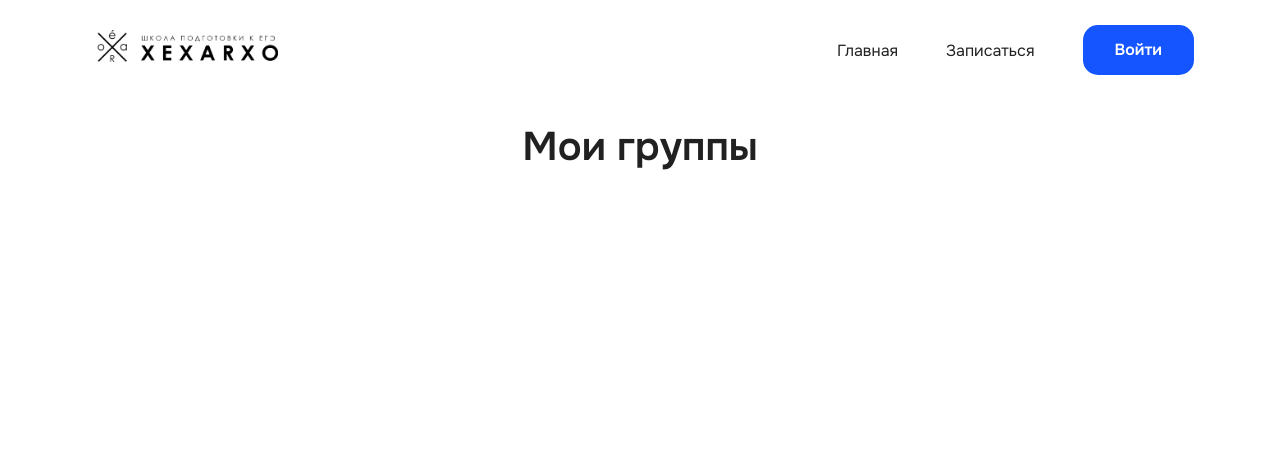
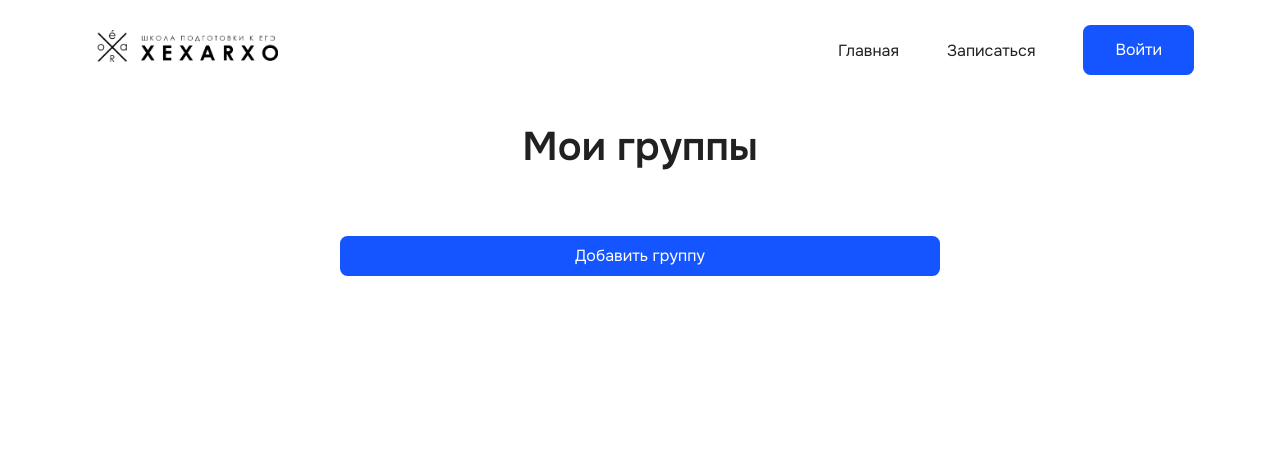
Before and after one commit to Dikiliev/teachers, a Python web app: template templates/manage_groups.html in a window 1280 px wide. Shown: the top 475 px of the page. Run offline with Jinja, Linux system fonts and the light colour scheme; the template is opened without the code that fills it, so the values that code supplies are empty.

Commit message:
for deploy fixes

```diff
--- a/main/static/css/manage_groups.css
+++ b/main/static/css/manage_groups.css
@@ -5,7 +5,7 @@ h2{
 }
 
 .add-group{
-
+    max-width: 600px;
 }
 
 .form .button{
@@ -60,7 +60,7 @@ h2{
     width: 100%;
 }
 
-.group .button{
+.group .button, .button{
     width: 100%;
     font-size: 1rem;
     font-weight: 400;
@@ -68,6 +68,7 @@ h2{
     padding: 0.7rem 2rem;
     border-radius: var(--small-border-radius);
 }
+
 
 .group-fields{
     display: flex;
--- a/main/static/js/manage_groups.js
+++ b/main/static/js/manage_groups.js
@@ -26,7 +26,7 @@ function refreshData(){
 
     container.innerHTML +=
         `<div class="group-fields">
-            <button onclick="addGroup()" class="button">Добавить новую группу</button>
+
             <button class="button" type="submit">Сохранить</button>
         </div>
         `
@@ -53,10 +53,7 @@ function generateGroupElement(group, available_subjects){
                 <label for="name">Название&nbsp;группы:</label>
                 <input type="text" id="name" name="name" value="${group.name}" required>
             </div>
-            <div class="input-group">
-                <label for="price">Цена&nbsp;в&nbsp;месяц:</label>
-                <input type="number" id="price" name="price" value="${group.price}" required>
-            </div>
+
             <div class="input-group">
                 <label for="category">Предмет:</label>
                 <select name="category" id="category" required>
--- a/templates/manage_groups.html
+++ b/templates/manage_groups.html
@@ -42,6 +42,8 @@
 
             {% endfor %}
         </div>
+
+        <a class="button add-group">Добавить группу</a>
     </div>
 
 {% endblock %}
```
Also changed, not shown: db.sqlite3.
